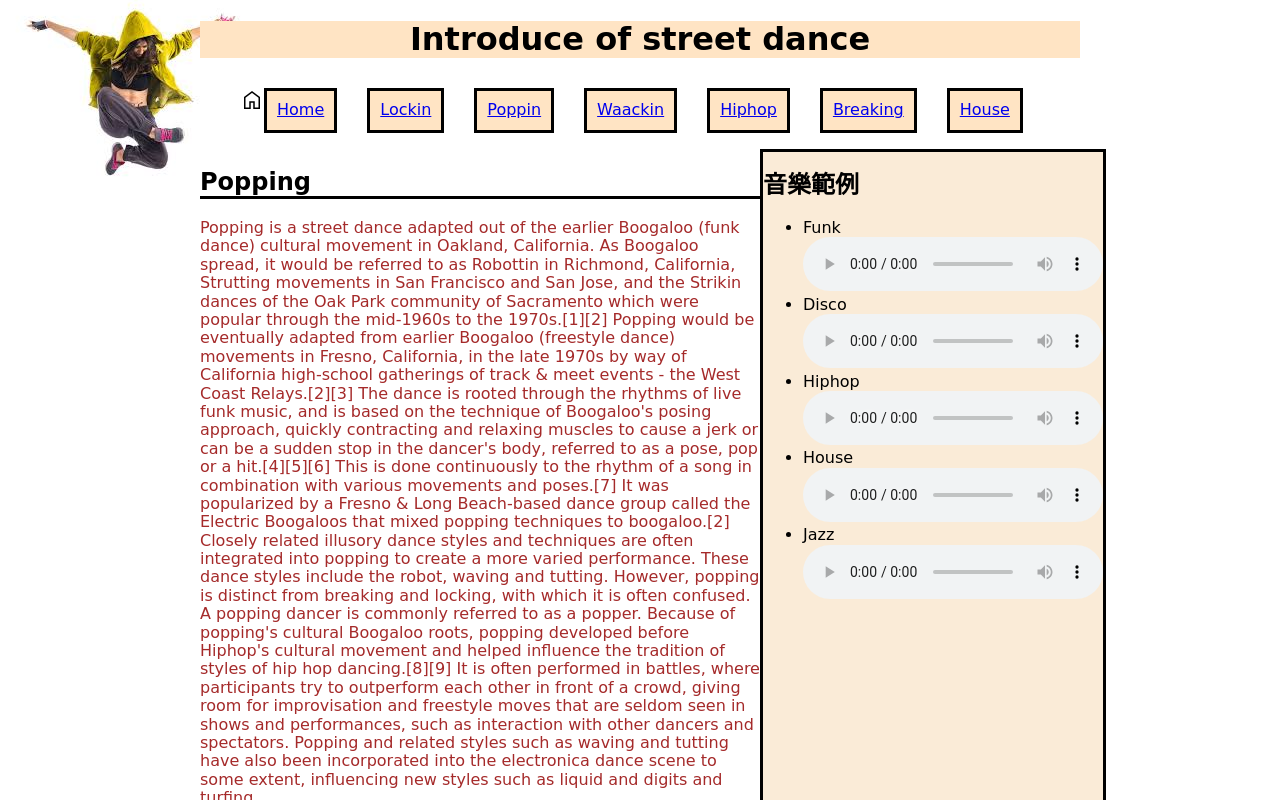
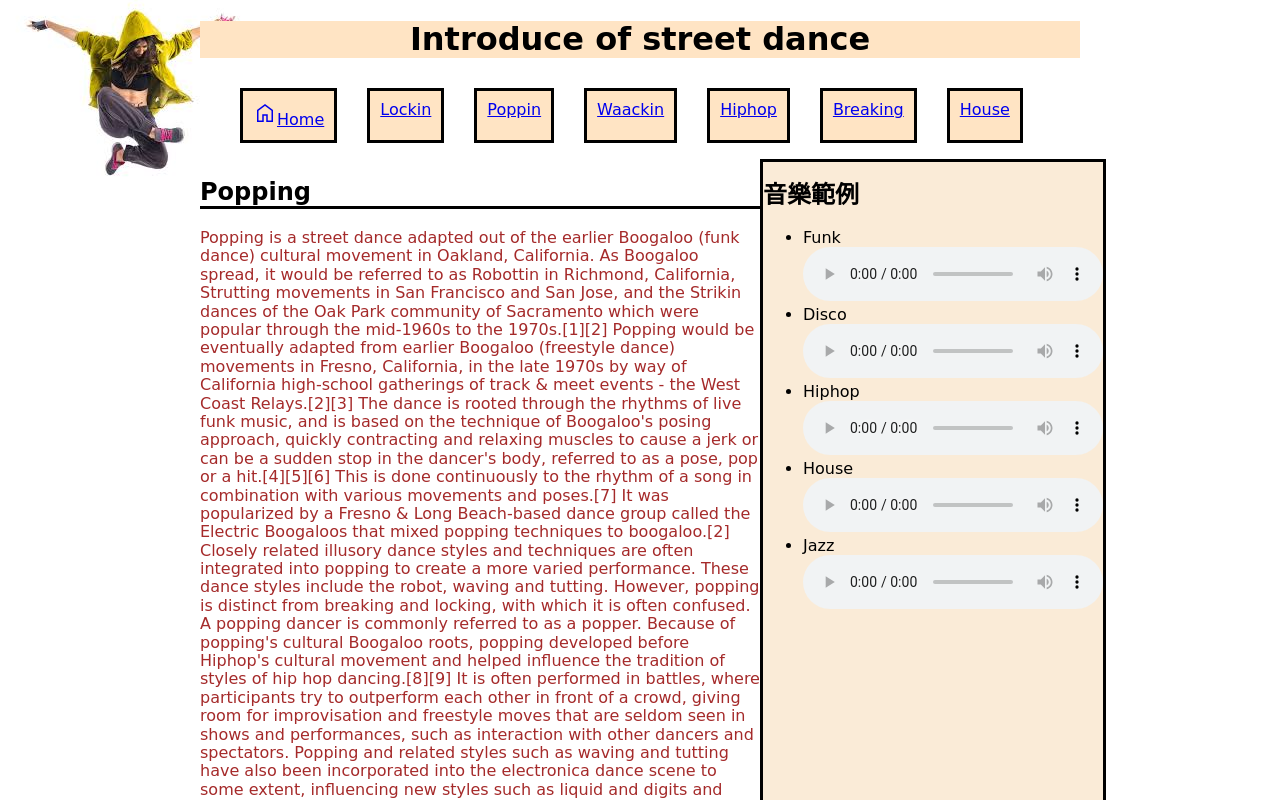
Before and after one commit to Krisin9527/WhatIsStreetDance, a plain HTML site: page Poppin.html in a window 1280 px wide. Shown: the top 800 px of the page. Drawn offline with nearby package versions, Linux system fonts and the light colour scheme; files whose address does not match are found by name.

Commit message:
Update Poppin.html

```diff
--- a/Poppin.html
+++ b/Poppin.html
@@ -18,8 +18,8 @@
 
         <nav>
                 <ul class="nav">
-                        <span class="material-symbols-outlined">
-                                home</span><li class="nav-list"><a href="index.html">Home</a>
+                        <li class="nav-list"><a href="index.html"><span class="material-symbols-outlined">
+                                home</span>Home</a>
                         </li>
                     <li class="nav-list"><a href="Lockin.html">Lockin</a>
                     </li>
```
